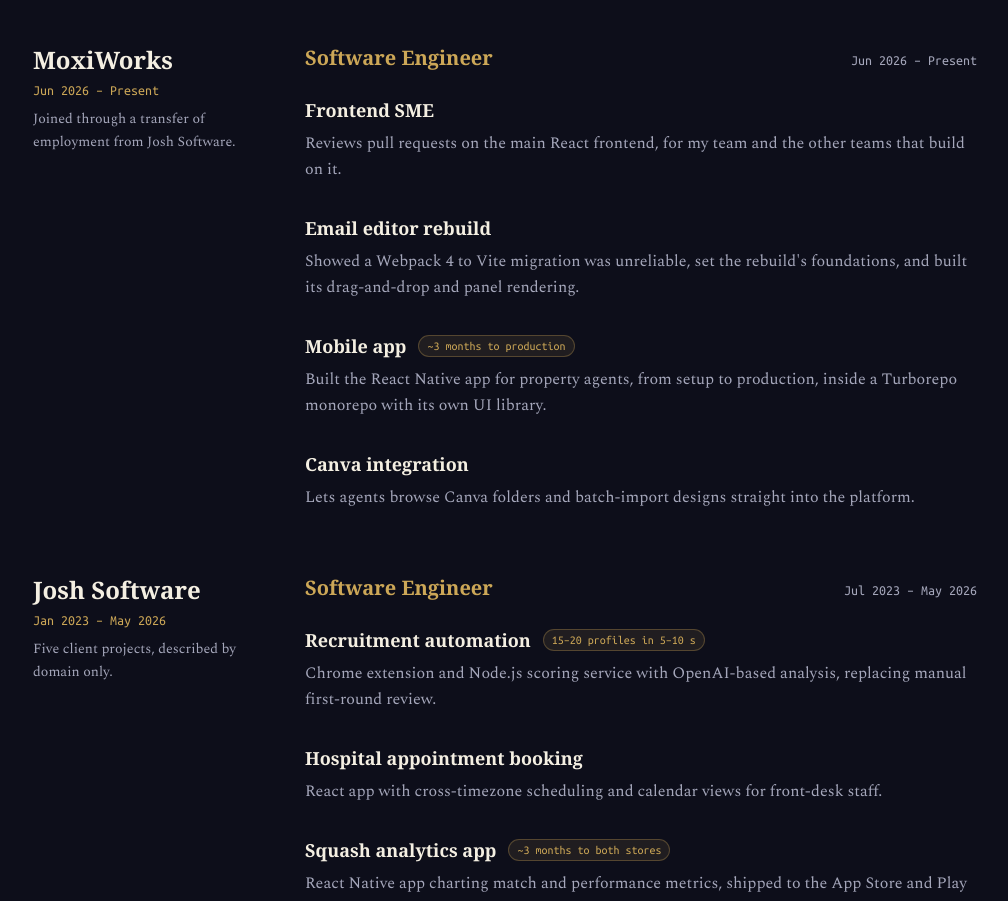
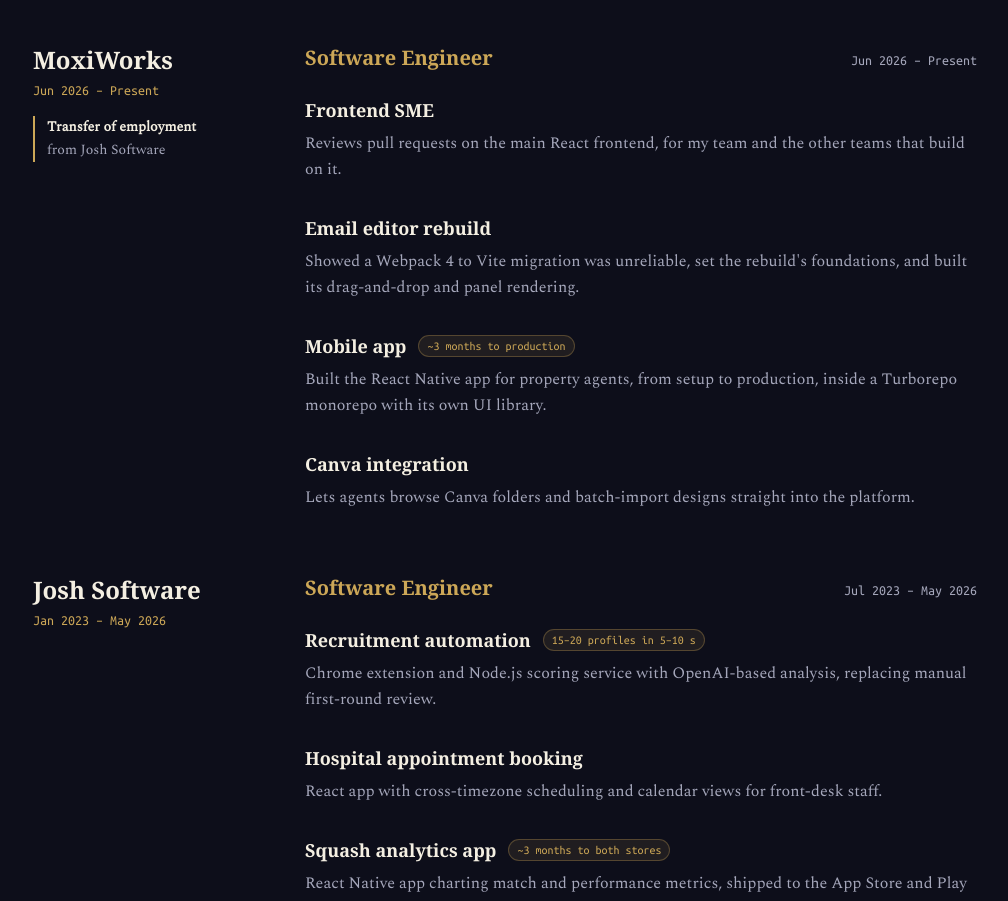
Before and after one commit to chetan-satpute/chetan-satpute, a React (Vite) app: page / in a window 1280 px wide. Shown: the part 895-1796 px from the top of the page, without its empty margins (135-1143 px from the left). Built offline with nearby package versions, Linux system fonts and the light colour scheme; a web font is replaced by a local one.

Commit message:
feat(experience): call out the transfer from josh software
replace the free-text company `note` with a `transferredFrom` field,
shown under the moxiworks dates as an accent-ruled callout reading
"transfer of employment from josh software".

- drop the josh software note about client projects

```diff
--- a/src/content.ts
+++ b/src/content.ts
@@ -21,7 +21,8 @@
 
 export type Experience = {
   company: string;
-  note?: string;
+  /** The previous company in this list, when the move was a transfer of employment. */
+  transferredFrom?: string;
   /** Newest first. */
   roles: [Role, ...Role[]];
 };
@@ -65,7 +66,7 @@
 export const experience: [Experience, ...Experience[]] = [
   {
     company: 'MoxiWorks',
-    note: 'Joined through a transfer of employment from Josh Software.',
+    transferredFrom: 'Josh Software',
     roles: [
       {
         title: 'Software Engineer',
@@ -94,7 +95,6 @@
   },
   {
     company: 'Josh Software',
-    note: 'Five client projects, described by domain only.',
     roles: [
       {
         title: 'Software Engineer',
--- a/src/sections/ExperienceSection.tsx
+++ b/src/sections/ExperienceSection.tsx
@@ -40,9 +40,12 @@
                   className="font-code text-accent mt-1 text-sm"
                 />
 
-                {company.note && (
-                  <p className="font-en text-muted-foreground mt-2 text-sm leading-relaxed">
-                    {company.note}
+                {company.transferredFrom && (
+                  <p className="font-en border-accent text-muted-foreground mt-4 border-l-2 pl-3 text-sm leading-relaxed">
+                    <span className="text-foreground block font-semibold">
+                      Transfer of employment
+                    </span>
+                    from {company.transferredFrom}
                   </p>
                 )}
               </header>
```
